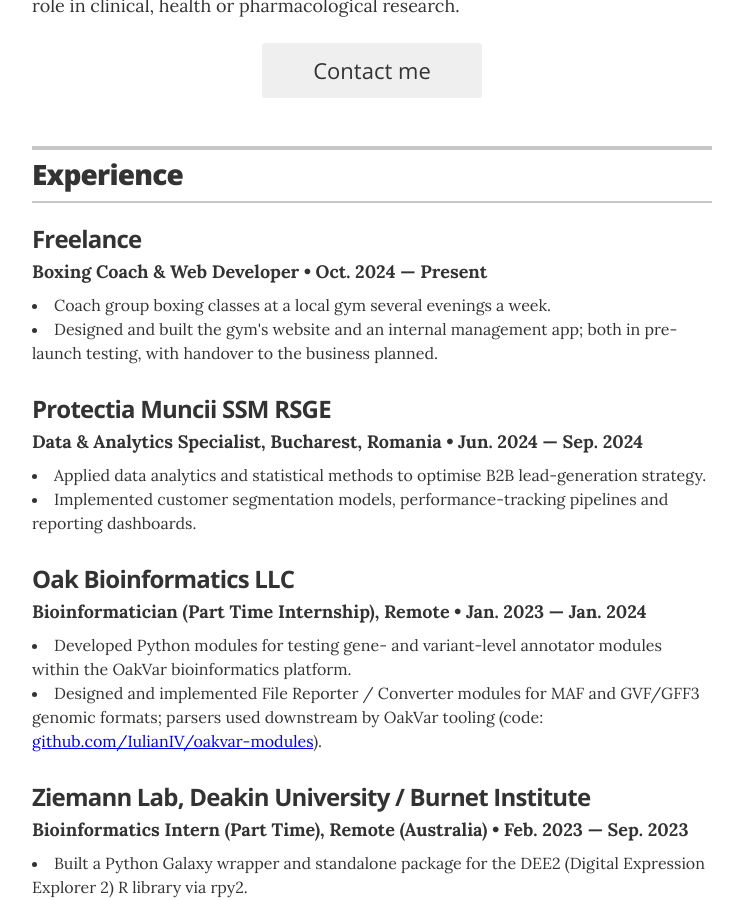
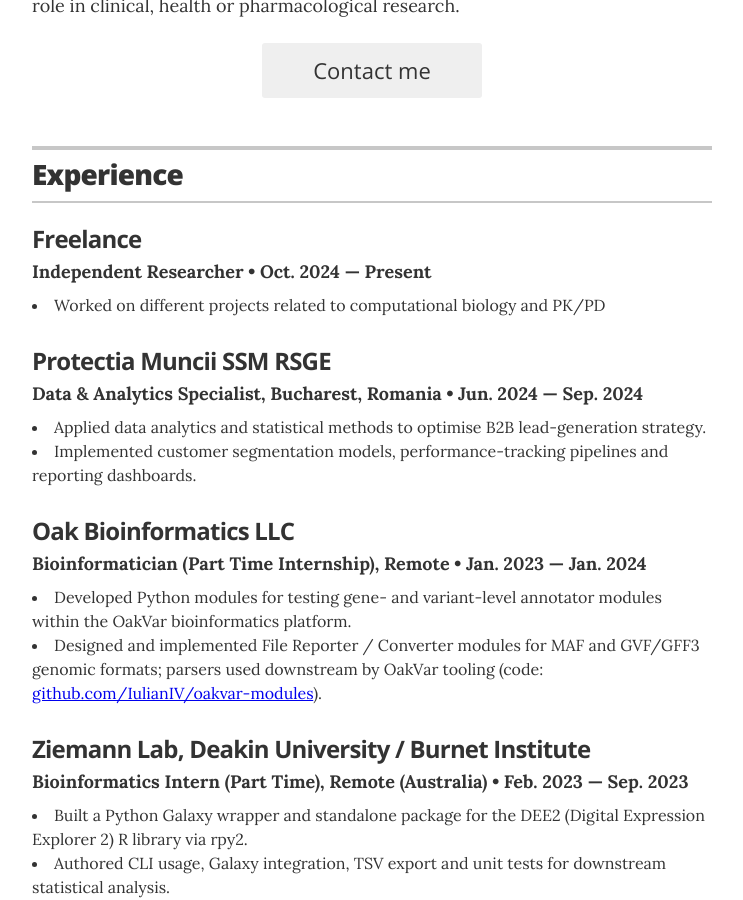
Before and after one commit to IulianIV/iulianiv.github.io, a Jekyll site: the page built from index.html, in a window 1280 px wide and 900 px high, scrolled down 438 px. Shown: the whole window, without its empty margins (268-1011 px from the left). Built offline with Jekyll 4.4.1, drawn with Linux system fonts in a browser that asks for light colours.

Commit message:
changed experience

```diff
--- a/_data/experience.yml
+++ b/_data/experience.yml
@@ -1,10 +1,9 @@
 # Jobs
 - company: Freelance
-  position: Boxing Coach &amp; Web Developer
+  position: Independent Researcher
   duration: Oct. 2024 &mdash; Present
   summary: |
-    <li>Coach group boxing classes at a local gym several evenings a week.</li>
-    <li>Designed and built the gym's website and an internal management app; both in pre-launch testing, with handover to the business planned.</li>
+    <li>Worked on different projects related to computational biology and PK/PD</li>
 
 - company: Protectia Muncii SSM RSGE
   position: Data &amp; Analytics Specialist, Bucharest, Romania
```
